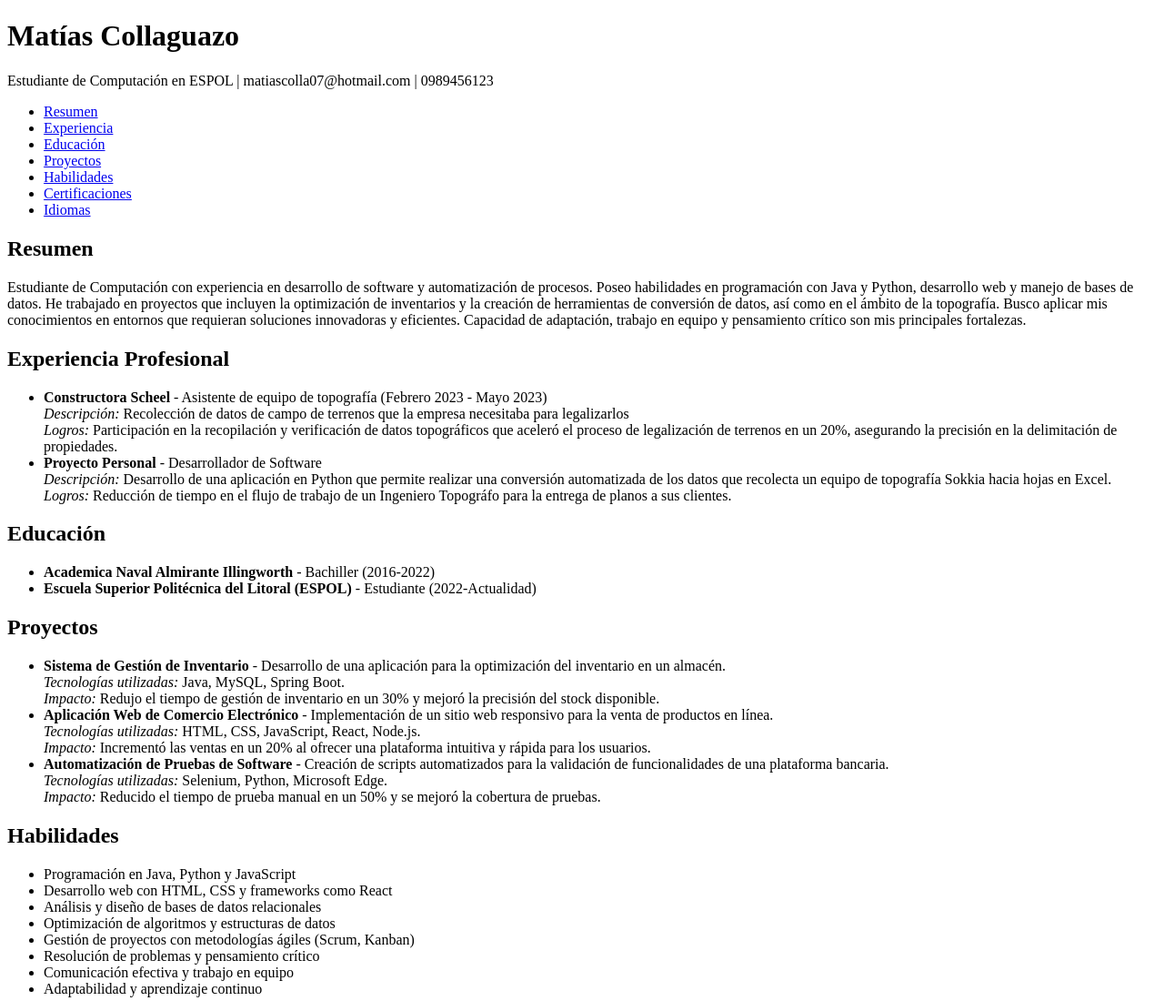
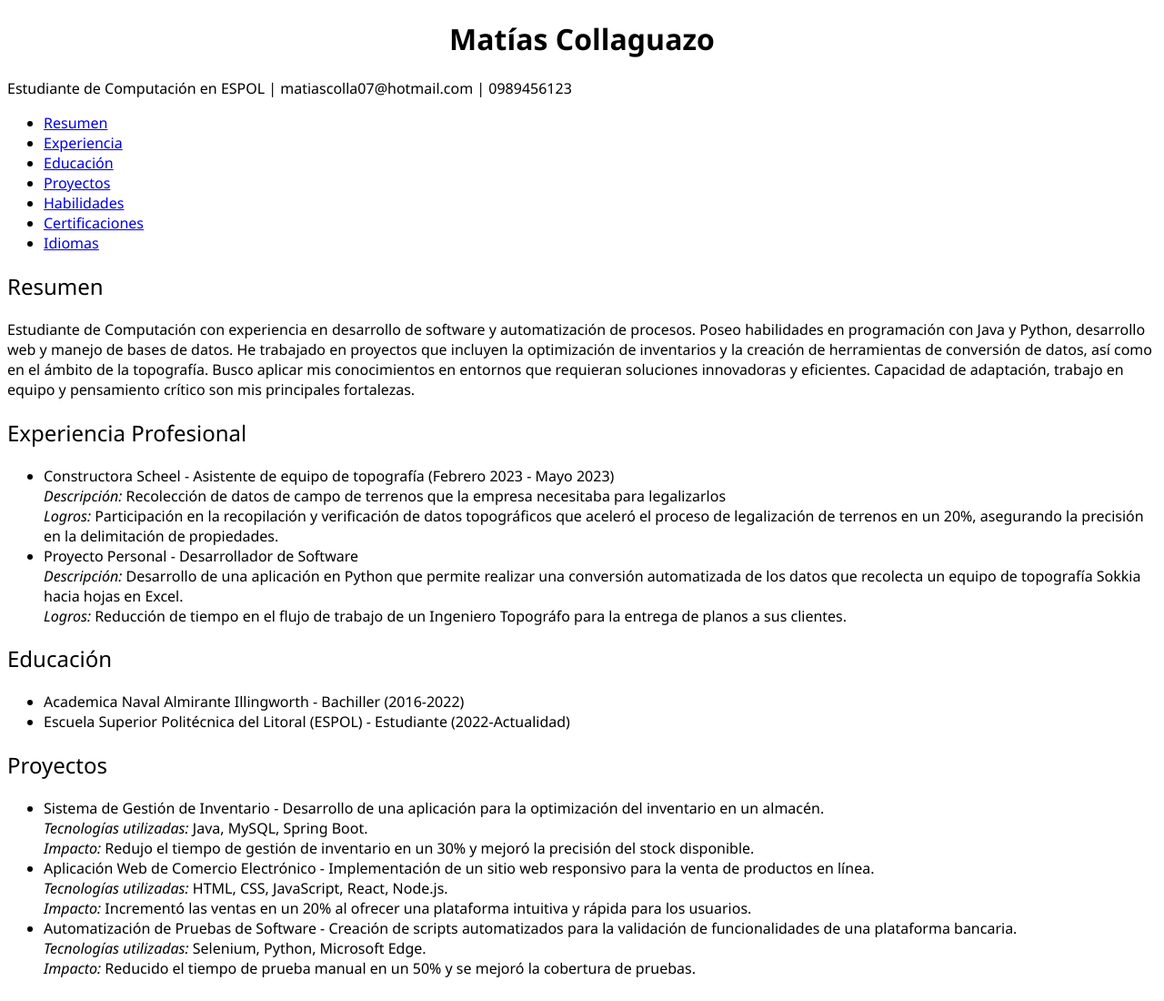
Before and after one commit to MatiasCollaguazo/curriculum, a plain HTML site: page index.html in a window 1280 px wide. Shown: the top 1100 px of the page at 91% size. Drawn offline with Linux system fonts and the light colour scheme.

Commit message:
Reglas CSS - I
Updated - Guia 04

```diff
--- a/index.html
+++ b/index.html
@@ -5,7 +5,7 @@
     <meta charset="UTF-8">
     <meta name="viewport" content="width=device-width, initial-scale=1.0">
     <title>Currículum Vitae</title>
-    <link rel="stylesheet" href="styles.css">
+    <link rel="stylesheet" href="stylesheets/styles.css">
 </head>
 
 <body>
--- /dev/null
+++ b/stylesheets/styles.css
@@ -0,0 +1,9 @@
+*{
+    font-family: 'Segoe UI', Tahoma, Geneva, Verdana, sans-serif;
+    font-weight: 200;
+}
+
+h1{
+    text-align: center;
+    font-weight: bold;
+}
```
